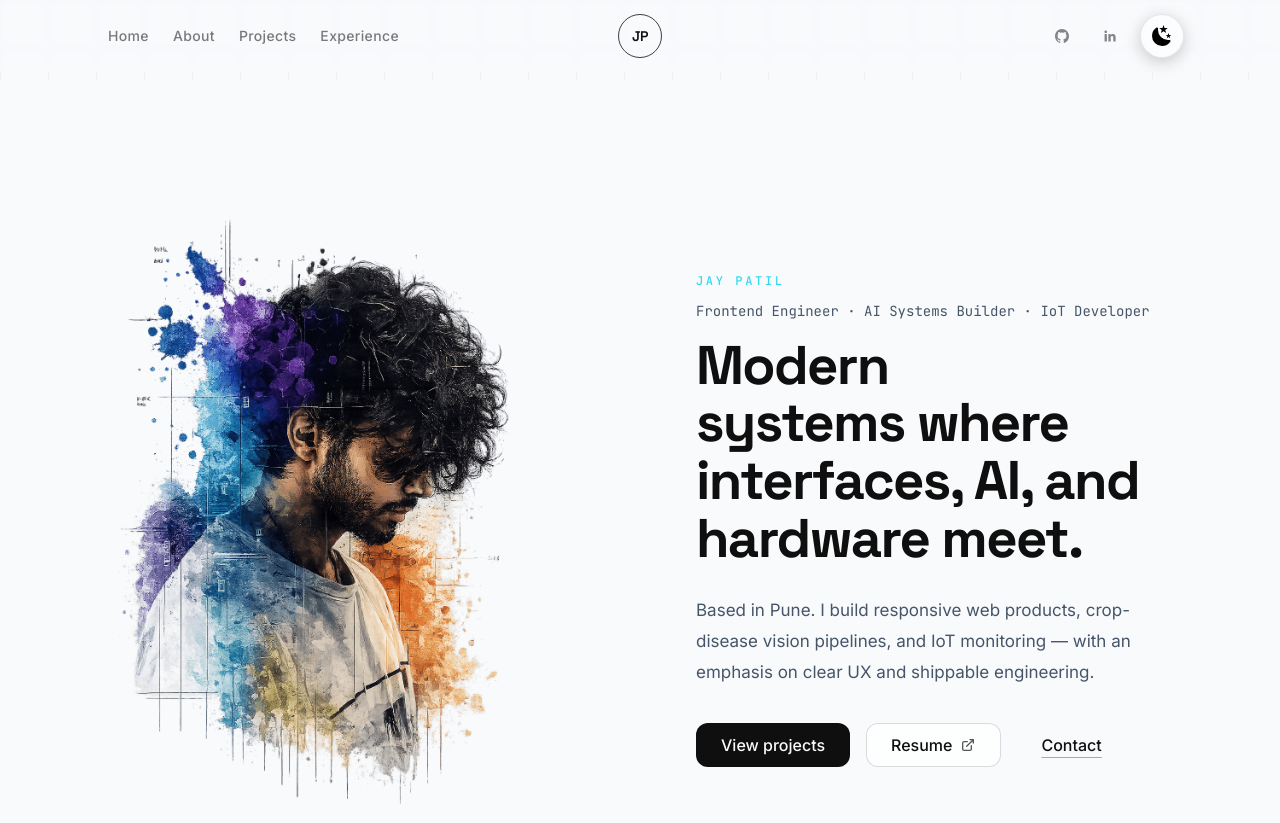
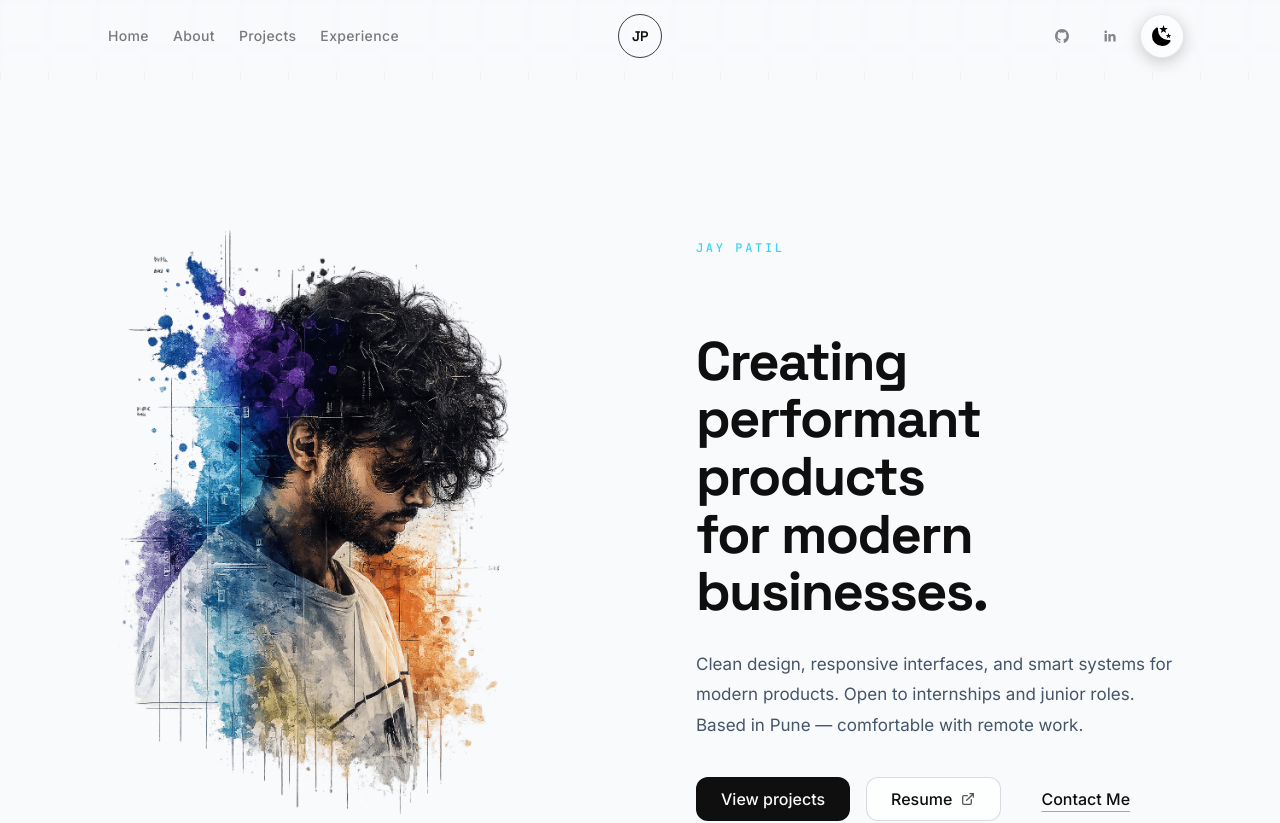
Before and after one commit to ItzHipe/Portfolio, a Next.js app: page / in a window 1280 px wide. Shown: the top 823 px of the page. Built offline with nearby package versions, Linux system fonts and the light colour scheme.

Commit message:
Integrate animated role rotator into hero

```diff
--- a/src/components/home/hero/HeroIntro.js
+++ b/src/components/home/hero/HeroIntro.js
@@ -1,5 +1,6 @@
 import { FadeInHero } from '@/components/animations/FadeIn'
-import HeroCTA from '@/components/home/hero/HeroCTA'
+import HeroCTA from './HeroCTA'
+import RoleRotator from './RoleRotator'
 
 export default function HeroIntro({ content }) {
   return (
@@ -7,7 +8,7 @@ export default function HeroIntro({ content }) {
       <FadeInHero delay={0}>
         <p className="eyebrow mb-3">{content.name}</p>
         <p className="font-mono text-xs text-muted sm:text-sm">
-          {content.roles.join(' · ')}
+          <RoleRotator roles={content.roles} />
         </p>
         <h1
           id="hero-heading"
--- a/src/data/home.js
+++ b/src/data/home.js
@@ -1,8 +1,12 @@
 export const heroContent = {
   name: 'Jay Patil',
-  roles: ['Frontend Engineer', 'AI Systems Builder', 'IoT Developer'],
-  headline: 'Modern systems where interfaces, AI, and hardware meet.',
-  bio: 'Based in Pune. I build responsive web products, crop-disease vision pipelines, and IoT monitoring — with an emphasis on clear UX and shippable engineering.',
+  roles: [
+  'Modern Web Developer',
+  'Full Stack Engineer',
+  'Freelancer'
+  ],
+  headline: 'Creating performant products for modern businesses.',
+  bio: 'Clean design, responsive interfaces, and smart systems for modern products. Open to internships and junior roles. Based in Pune — comfortable with remote work.',
   profileImage: '/images/profile/developer-pic-1.png',
   profileFallback: 'JP',
   ctas: [
@@ -21,7 +25,7 @@ export const heroContent = {
     },
     {
       id: 'contact',
-      label: 'Contact',
+      label: 'Contact Me',
       href: '#contact',
       variant: 'contact',
     },
```
Also changed, not shown: 1 other file (tests, documents, lock files or other folders).
